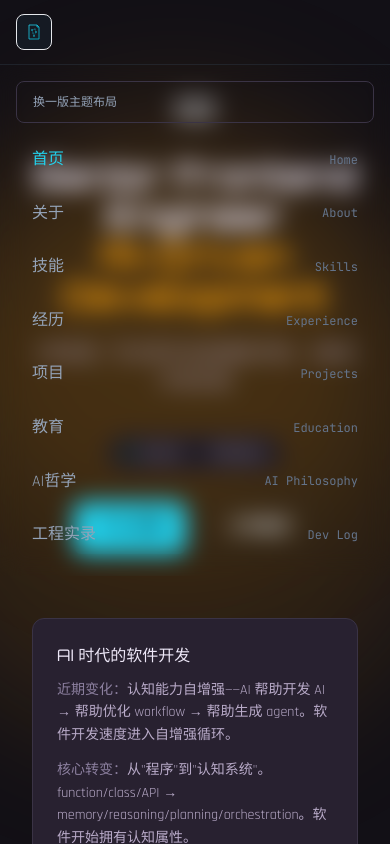
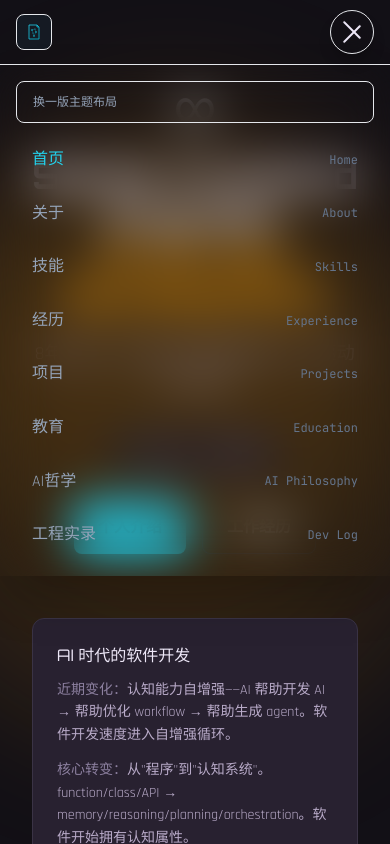
Before and after one commit to Skedush/xuli-resume, a React (Vite) app: page / in a window 390 px wide. Both pictures are taken after a click on the button "打开导航菜单". Shown: the top 844 px of the page. Built offline with nearby package versions, Linux system fonts and the light colour scheme.

Commit message:
fix: improve mobile nav visibility

```diff
--- a/src/components/Navbar.tsx
+++ b/src/components/Navbar.tsx
@@ -74,20 +74,23 @@ export default function Navbar() {
 
           <button
             onClick={() => setIsOpen(!isOpen)}
-            className="lg:hidden relative w-10 h-10 flex items-center justify-center"
+            aria-label={isOpen ? '关闭导航菜单' : '打开导航菜单'}
+            aria-expanded={isOpen}
+            aria-controls="mobile-navigation"
+            className="lg:hidden relative z-50 w-11 h-11 flex items-center justify-center rounded-full border border-[var(--xuli-border)]/70 bg-[var(--color-surface)]/85 text-primary shadow-lg shadow-black/20 backdrop-blur-md"
           >
             <div className="flex flex-col gap-1.5">
               <motion.span
                 animate={isOpen ? { rotate: 45, y: 6 } : { rotate: 0, y: 0 }}
-                className="w-6 h-0.5 bg-primary block"
+                className="w-6 h-0.5 bg-text-primary block rounded-full"
               />
               <motion.span
                 animate={isOpen ? { opacity: 0 } : { opacity: 1 }}
-                className="w-6 h-0.5 bg-primary block"
+                className="w-6 h-0.5 bg-text-primary block rounded-full"
               />
               <motion.span
                 animate={isOpen ? { rotate: -45, y: -6 } : { rotate: 0, y: 0 }}
-                className="w-6 h-0.5 bg-primary block"
+                className="w-6 h-0.5 bg-text-primary block rounded-full"
               />
             </div>
           </button>
@@ -97,15 +100,16 @@ export default function Navbar() {
       <AnimatePresence>
         {isOpen && (
           <motion.div
-            initial={{ opacity: 0, height: 0 }}
-            animate={{ opacity: 1, height: 'auto' }}
-            exit={{ opacity: 0, height: 0 }}
-            className="lg:hidden bg-surface/95 backdrop-blur-md border-t border-[#2A3441]/50"
+            id="mobile-navigation"
+            initial={{ opacity: 0, y: -8 }}
+            animate={{ opacity: 1, y: 0 }}
+            exit={{ opacity: 0, y: -8 }}
+            className="absolute left-0 right-0 top-full z-40 lg:hidden border-t border-[var(--xuli-border)]/60 bg-[var(--color-surface)]/98 shadow-2xl shadow-black/30 backdrop-blur-xl"
           >
-            <div className="px-4 py-4 space-y-1">
+            <div className="px-4 py-4 space-y-1 max-h-[calc(100vh-4rem)] overflow-y-auto">
               <button
                 onClick={regenerate}
-                className="w-full text-left px-4 py-3 rounded-lg border border-[var(--xuli-border)] text-secondary hover:text-accent transition-colors mb-2 font-mono text-xs"
+                className="w-full text-left px-4 py-3 rounded-lg border border-[var(--xuli-border)]/70 bg-[var(--color-card)]/70 text-secondary hover:text-accent hover:border-[var(--xuli-accent)]/50 transition-colors mb-2 font-mono text-xs"
               >
                 换一版主题布局
               </button>
```
Also changed, not shown: 1 other file (tests, documents, lock files or other folders).
